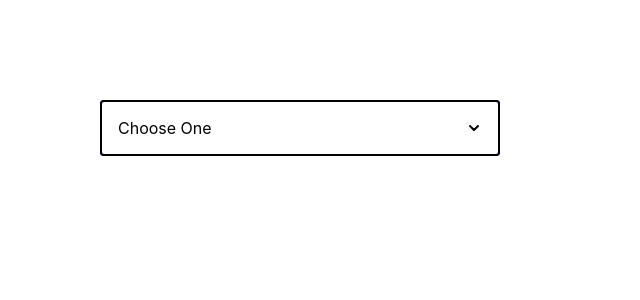
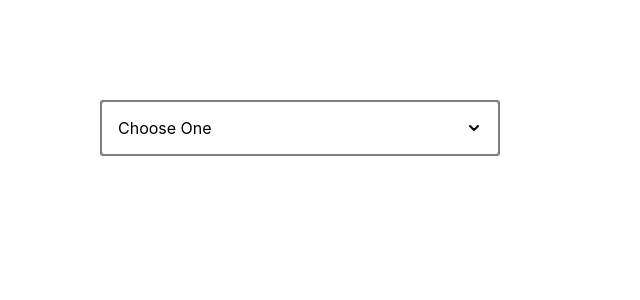
Before and after one commit to donghyunkoo/hive-take-home, a React (Create React App) app: page / in a window 1280 px wide. Shown: the top 300 px of the page, without its empty margins (0-640 px from the left). Built offline with nearby package versions, Linux system fonts and the light colour scheme.

Commit message:
feat: highlight border on hover

```diff
--- a/src/App.css
+++ b/src/App.css
@@ -56,7 +56,7 @@
   align-items: center;
   justify-content: space-between;
   cursor: pointer;
-  border: 2px solid black;
+  border: 2px solid grey;
   border-radius: 4px;
 
   img {
@@ -64,6 +64,10 @@
     pointer-events: none;
     -webkit-user-drag: none;
   }
+}
+
+.dropdown .dropdown-button:hover {
+  border: 2px solid black;
 }
 
 .dropdown .dropdown-content {
```
